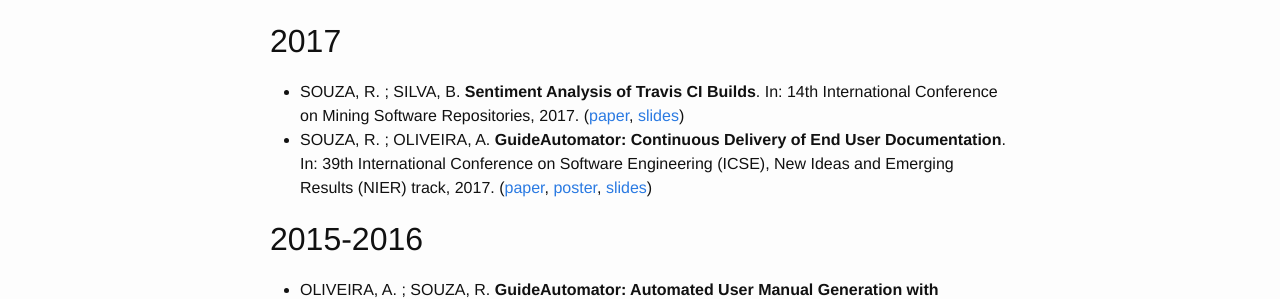
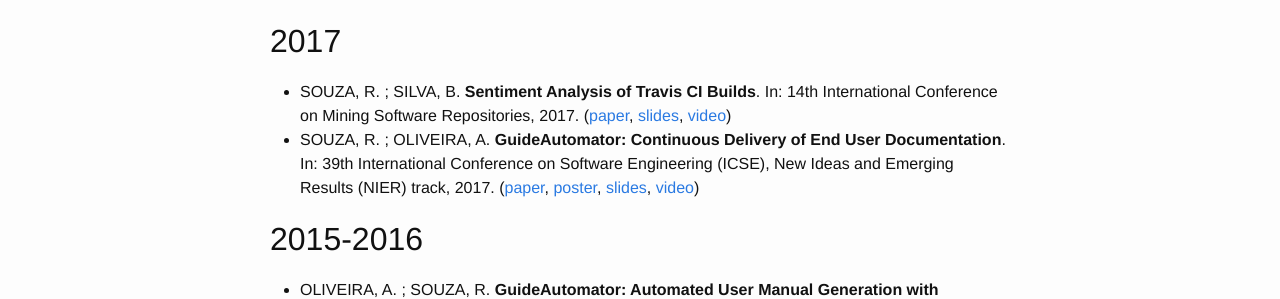
Before and after one commit to rodrigorgs/rodrigorgs.github.io, a Jekyll site: the page built from publications.md, in a window 1280 px wide and 900 px high. Shown: the part 321-620 px from the top of the window. Built offline with Jekyll 4.4.1, drawn with Linux system fonts in a browser that asks for light colours.

Commit message:
Add videos.

```diff
--- a/publications.md
+++ b/publications.md
@@ -12,8 +12,8 @@ title: "Publications"
 
 ## 2017
 
-* SOUZA, R. ; SILVA, B. **Sentiment Analysis of Travis CI Builds**. In: 14th International Conference on Mining Software Repositories, 2017. ([paper]({{site.baseurl}}/files/msr2017-rodrigo.pdf), [slides](https://speakerdeck.com/rodrigorgs/sentiment-analysis-of-travis-ci-builds))
-* SOUZA, R. ; OLIVEIRA, A. **GuideAutomator: Continuous Delivery of End User Documentation**. In: 39th International Conference on Software Engineering (ICSE), New Ideas and Emerging Results (NIER) track, 2017. ([paper]({{site.baseurl}}/files/icse-nier2017-rodrigo.pdf), [poster]({{site.baseurl}}/files/nier17-guideautomator-poster.pdf), [slides](https://speakerdeck.com/rodrigorgs/guideautomator-continuous-delivery-of-end-user-documentation))
+* SOUZA, R. ; SILVA, B. **Sentiment Analysis of Travis CI Builds**. In: 14th International Conference on Mining Software Repositories, 2017. ([paper]({{site.baseurl}}/files/msr2017-rodrigo.pdf), [slides](https://speakerdeck.com/rodrigorgs/sentiment-analysis-of-travis-ci-builds), [video](https://youtu.be/Wl5-IurNsjg))
+* SOUZA, R. ; OLIVEIRA, A. **GuideAutomator: Continuous Delivery of End User Documentation**. In: 39th International Conference on Software Engineering (ICSE), New Ideas and Emerging Results (NIER) track, 2017. ([paper]({{site.baseurl}}/files/icse-nier2017-rodrigo.pdf), [poster]({{site.baseurl}}/files/nier17-guideautomator-poster.pdf), [slides](https://speakerdeck.com/rodrigorgs/guideautomator-continuous-delivery-of-end-user-documentation), [video](https://youtu.be/hjNiQJ4_iOY))
 
 ## 2015-2016
 
```
